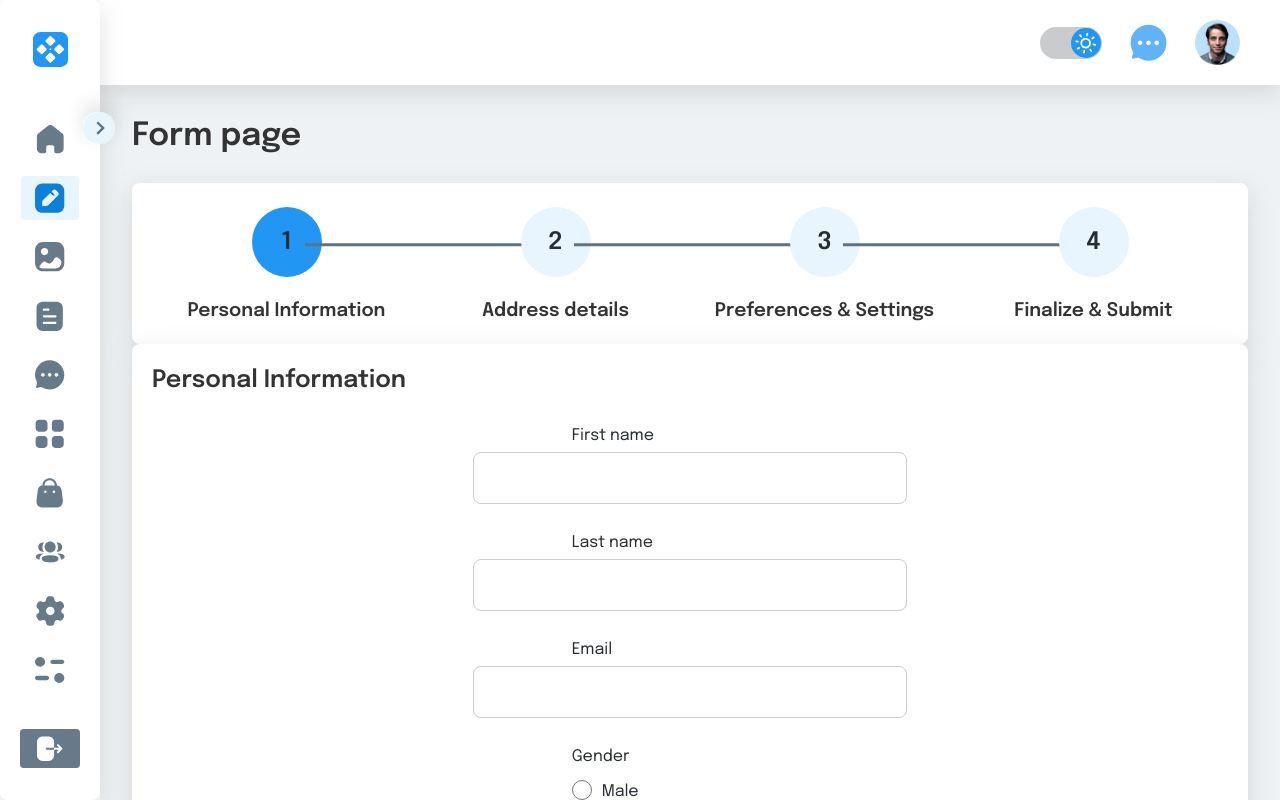
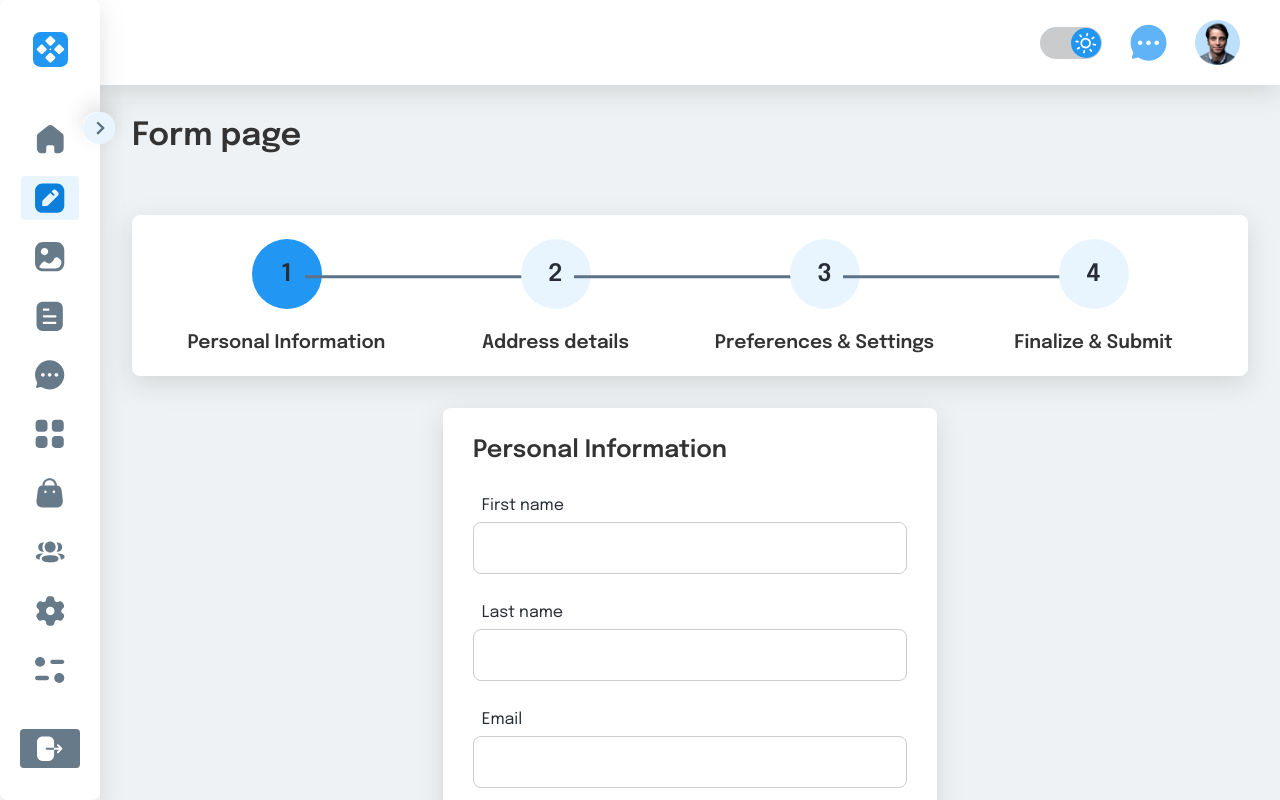
Before and after one commit to AlbinaBlazhko17/turbo, a React (Vite) app: page /form in a window 1280 px wide. Shown: the top 800 px of the page. Built offline with nearby package versions, Linux system fonts and the light colour scheme.

Commit message:
fix: styles, validation onClick and wrapper

```diff
--- a/src/components/CustomForm/CustomForm.tsx
+++ b/src/components/CustomForm/CustomForm.tsx
@@ -4,6 +4,7 @@ import { IDataForAddressForm, IDataForPersonalnfoForm, IDataForPreferencesForm,
 import AddressForm from './AddressForm/AddressForm';
 
 import style from './customForm.module.scss';
+import { FormValues } from './formik';
 
 function CustomForm ({formik, currentStep}: {formik: FormikProps<FormValues>, currentStep: number}) {
 
--- a/src/components/CustomForm/customForm.module.scss
+++ b/src/components/CustomForm/customForm.module.scss
@@ -9,16 +9,16 @@
 	flex-direction: column;
 	justify-content: center;
 	&-item {
+		padding: 0 2%;
 		position: relative;
-		padding: 0px 39%;
 		display: flex;
 		flex-direction: column;
 		align-items: center;
 		justify-content: center;
 		&__error {
 			position: absolute;
+			left: 2%;
 			bottom: -5%;
-			left: 39%;
 			color: #EB5757;
 		}
 	}
--- a/src/components/CustomRadioInput/CustomRadioInput.tsx
+++ b/src/components/CustomRadioInput/CustomRadioInput.tsx
@@ -4,7 +4,6 @@ import { FormValues } from '../CustomForm/formik';
 import style from './customRadioInput.module.scss';
 
 function customRadioInput ({ formik, name, value }: {formik: FormikProps<FormValues>, name: string, value: string}) {
-	console.log(formik.values[name]);
 	return (
 		<input
 			className={style.radio}
--- a/src/layout/Layout/Layout.tsx
+++ b/src/layout/Layout/Layout.tsx
@@ -15,12 +15,12 @@ function Layout() {
 		<>
 			<Header />
 			<NavBar isOpen={isOpen} setIsOpen={setIsOpen} />
-			<div className={cn(style.container, style[`${theme}`], {
+			<main className={cn(style.container, style[`${theme}`], {
 				[style['container_open']]: isOpen === true,
 				[style['container_closed']]: isOpen === false,
 			})}>
 				<Outlet />
-			</div>
+			</main>
 		</>
   );
 }
--- a/src/pages/Dashboard/Dashboard.tsx
+++ b/src/pages/Dashboard/Dashboard.tsx
@@ -15,7 +15,6 @@ import styles from '../../components/Aside/aside.module.scss'
 function Dashboard () {
 
 	return (
-		<main>
 		<div className={style.dashboard}>
 			<h1>Dashboard</h1>
 			<Stats />
@@ -29,7 +28,6 @@ function Dashboard () {
 			<Marquee />
 			<Slider />
 		</div>
-		</main>
 	)
 }
 
--- a/src/pages/FormPage/FormPage.tsx
+++ b/src/pages/FormPage/FormPage.tsx
@@ -51,6 +51,9 @@ function FormPage () {
 		validationSchema,
 		onSubmit: (values) => {
 			console.log('Form submitted with values:', values);
+			if (+currentStep < 4) {
+				setCurrentStep(+currentStep + 1);
+			}
 		},
 	});
 
@@ -60,32 +63,19 @@ function FormPage () {
 		}
 	}
 
-	const handleNextStep = () => {
-		if (+currentStep < 4) {
-			formik.handleSubmit();
-			if (formik.isValid) {
-				setCurrentStep(+currentStep + 1);
-			} else {
-				return;
-			}
-		}
-	}
-
 
 	return(
-		<main>
-			<div>
+		<div className={style.wrapper}>
 			<h1>Form page</h1>
 			<Steps currentStep={+currentStep} setCurrentStep={setCurrentStep}/>
-				<section>
+			<section className={style.form__wrapper}>
 				<CustomForm currentStep={+currentStep} formik={formik} />
 				<div className={style.buttons}>
 					<Button appearance={+currentStep === 1? 'outlined': 'filled'} className={style[`buttons_right`]} onClick={handlePrevStep}>Previous step</Button>
-						<Button appearance={+currentStep !== 4? 'filled': 'outlined' } onClick={handleNextStep}>{currentStep !== 4? 'Next step': 'Finish'}</Button>
+					<Button appearance={+currentStep !== 4? 'filled': 'outlined' } onClick={formik.handleSubmit}>{currentStep !== 4? 'Next step': 'Finish'}</Button>
 				</div>
 			</section>
 		</div>
-		</main>
 	)
 }
 
--- a/src/pages/FormPage/formPage.module.scss
+++ b/src/pages/FormPage/formPage.module.scss
@@ -1,8 +1,22 @@
+@import '@scss/index.scss';
+
+.wrapper {
+	display: flex;
+	flex-direction: column;
+	row-gap: 32px;
+}
+
+.form__wrapper {
+	padding: 30px;
+	width: max-content;
+	height: 55vh;
+	align-self: center;
+}
+
 .buttons {
 	display: flex;
 	justify-content: center;
-	align-items: center;
-	margin-top: 40px;
+	margin-top: 20%;
 	&_right{
 		margin-right: 30px;
 	}
```
Lines whose indentation alone changed are shown as unchanged.
